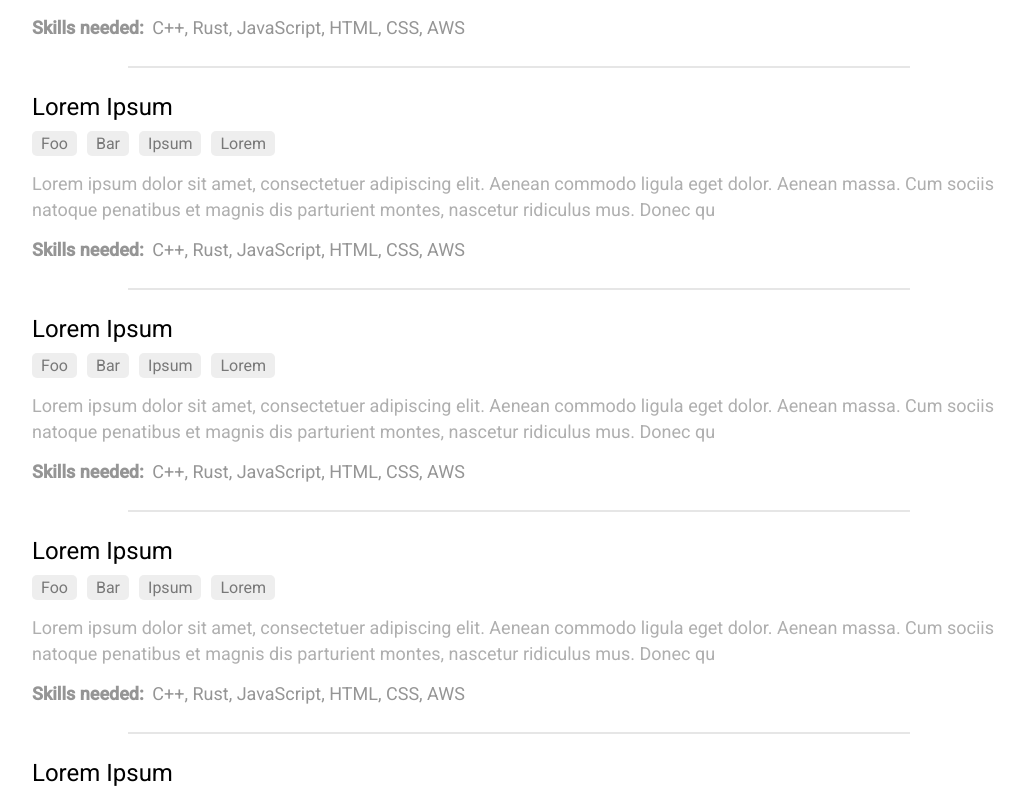
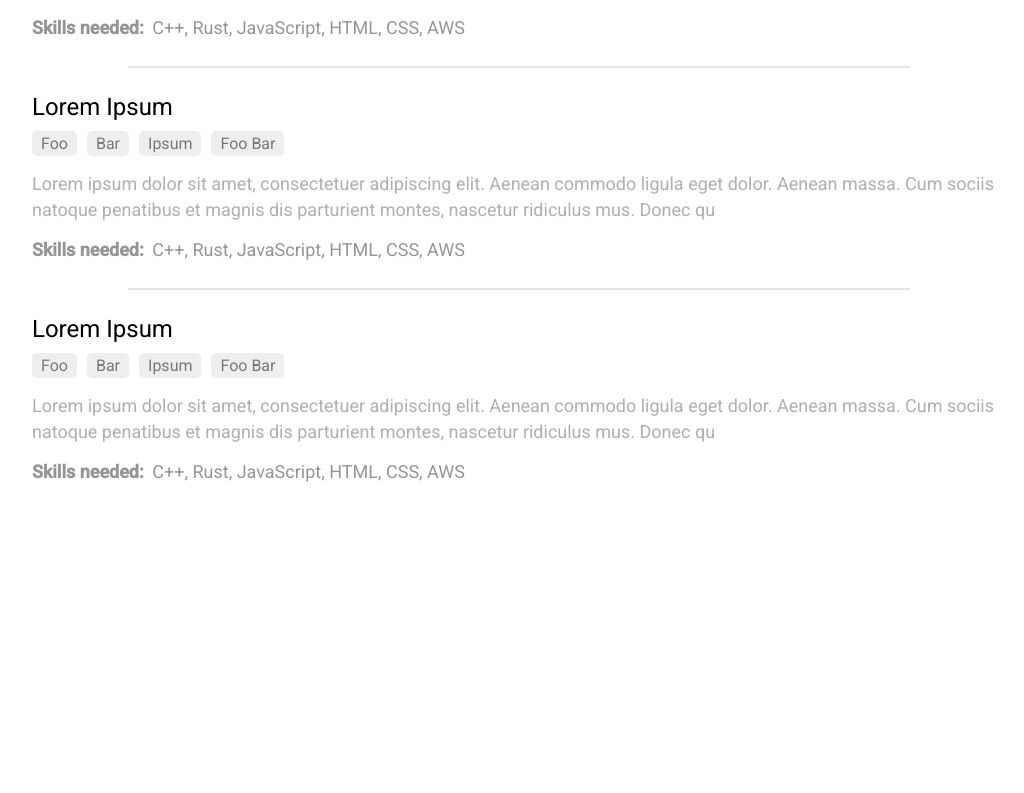
Before and after one commit to Open-Collab-Org/open-collab, a Next.js app: page / in a window 1280 px wide. Shown: the part 1047-1840 px from the top of the page, without its empty margins (121-1145 px from the left). After the commit the page ends 1602 px from the top, so only its background shows below. Built offline with nearby package versions, Linux system fonts and the light colour scheme.

Commit message:
improvements in the home page

```diff
--- a/jest.config.js
+++ b/jest.config.js
@@ -29,7 +29,8 @@ module.exports = {
         '@components/(.*)': '<rootDir>/src/components/$1',
         '@layouts/(.*)': '<rootDir>/src/layouts/$1',
         '@pages/(.*)': '<rootDir>/src/pages/$1',
-        '@types/(.*)': '<rootDir>/src/types/index'
+        '@types': '<rootDir>/src/types/index',
+        '@util': '<rootDir>/src/util/index'
     },
     moduleFileExtensions: [
         'web.js',
--- a/src/components/Project.tsx
+++ b/src/components/Project.tsx
@@ -3,6 +3,7 @@ import { IProject } from '@types';
 import styled from 'styled-components';
 import Link from 'next/link';
 import { useRouter } from 'next/router';
+import { addQueryParam } from '@util';
 
 const ProjectWrap = styled.div`
     font-family: ${props => props.theme.fonts.roboto};
@@ -23,6 +24,10 @@ const ShortDescription = styled.p`
     color: ${props => props.theme.colors.grayScale.three};
     font-size: 18px;
     line-height: 26px;
+    cursor: pointer;
+    :hover {
+        color: ${props => props.theme.colors.grayScale.one};
+    }
 `;
 
 const Skills = styled.span`
@@ -79,18 +84,7 @@ const Project = ({
     skills,
     addSeparatorBelow
 }: Omit<ProjectProps, 'id'>) => {
-    const { query } = useRouter();
-
-    const getTagsQueryString = (current: string | undefined, tag: string) => {
-        if (!current) {
-            current = '';
-        } else if (current.split(',').includes(tag)) {
-            return current;
-        }
-        return `${current}${current ? ',' : ''}${tag}`;
-    };
-
-    // TODO Get query string no mather how many tags are there
+    const router = useRouter();
 
     return (
         <ProjectWrap>
@@ -99,25 +93,28 @@ const Project = ({
             </Link>
             <Tags>
                 {tags.map(tag => (
-                    <Link
+                    <Tag
                         key={tag}
-                        href={`/?tags=${getTagsQueryString(
-                            query.tags as string,
-                            tag
-                        )}`}
+                        onClick={() => addQueryParam(router, '/', 'tags', tag)}
                     >
-                        <Tag>{tag}</Tag>
-                    </Link>
+                        {tag}
+                    </Tag>
                 ))}
             </Tags>
-            <ShortDescription>{shortDescription}</ShortDescription>
+            <Link href={url}>
+                <ShortDescription>{shortDescription}</ShortDescription>
+            </Link>
             <Skills>
                 <b className="mr-1">Skills needed: </b>
                 {skills.map((skill, i) => (
-                    <span>
-                        <Link key={skill} href={`/?`}>
-                            <Skill>{skill}</Skill>
-                        </Link>
+                    <span key={skill}>
+                        <Skill
+                            onClick={() =>
+                                addQueryParam(router, '/', 'skills', skill)
+                            }
+                        >
+                            {skill}
+                        </Skill>
                         {skills[i + 1] ? ', ' : ''}
                     </span>
                 ))}
--- a/src/pages/index.tsx
+++ b/src/pages/index.tsx
@@ -8,7 +8,7 @@ import Project from '@components/Project';
 
 const Content = styled.div`
     font-family: ${props => props.theme.fonts.roboto};
-    padding: 0 5%;
+    padding: 0 5% 70px 5%;
     margin: 70px auto;
     max-width: 974px;
     box-sizing: content-box;
@@ -46,7 +46,7 @@ const getProjectsMock = (n: number): IProject[] => {
     for (let i = 0; i < n; i++) {
         arr.push({
             name: 'Lorem Ipsum',
-            tags: ['Foo', 'Bar', 'Ipsum', 'Lorem'],
+            tags: ['Foo', 'Bar', 'Ipsum', 'Foo Bar'],
             shortDescription:
                 'Lorem ipsum dolor sit amet, consectetuer adipiscing elit. Aenean commodo ligula eget dolor. Aenean massa. Cum sociis natoque penatibus et magnis dis parturient montes, nascetur ridiculus mus. Donec qu',
             id: i.toString(),
@@ -60,7 +60,7 @@ const getProjectsMock = (n: number): IProject[] => {
 const Index = () => {
     // const { data, error } = useSWR('/projects'); // Use the API when it's available
 
-    const data = getProjectsMock(10);
+    const data = getProjectsMock(5);
 
     return (
         <>
--- /dev/null
+++ b/src/util/index.ts
@@ -0,0 +1,48 @@
+import { NextRouter } from 'next/router';
+
+/**
+ * Redirects the user using Next's router to the provided pathname,
+ * after adding to the query param `paramName` the value `value`. If `append`
+ * is set to `false` (defaults to `true`), the value provided will be the only one in the
+ * query param. If it's set to `true`, it will append the value to the current one.
+ *
+ * This method encodes the value to an URI friendly format and does **not** add the value
+ * to the query param if it's already present there.
+ *
+ * @param router NextRouter from `useRouter` hook
+ * @param pathname To where the user should be redirected
+ * @param paramName Name of the query param to be altered
+ * @param value Value to be added to the provided query param
+ * @param append Whether or not the value should replace existing ones in the query param
+ */
+export const addQueryParam = (
+    router: NextRouter,
+    pathname: string,
+    paramName: string,
+    value: string,
+    append = true
+) => {
+    const config = {
+        pathname,
+        query: { ...router.query }
+    };
+
+    const queryExists = !!router.query[paramName];
+    const valueIsAlreadyPresent =
+        queryExists &&
+        decodeURI(router.query[paramName] as string)
+            .split(',')
+            .includes(value);
+
+    if (queryExists) {
+        if (!valueIsAlreadyPresent) {
+            config.query[paramName] = append
+                ? `${router.query[paramName]},${encodeURI(value)}`
+                : encodeURI(value);
+        }
+    } else {
+        config.query[paramName] = encodeURI(value);
+    }
+
+    return router.push(config);
+};
--- a/tsconfig.json
+++ b/tsconfig.json
@@ -30,7 +30,8 @@
       "@components/*": ["src/components/*"],
       "@layouts/*": ["src/layouts/*"],
       "@pages/*": ["src/pages/*"],
-      "@types": ["src/types/index"]
+      "@types": ["src/types/index"],
+      "@util": ["src/util/index"]
     }
   },
   "include": [
```
